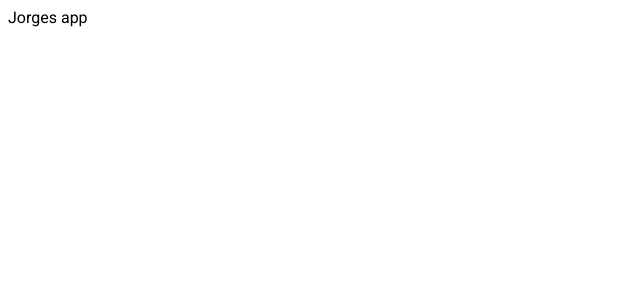
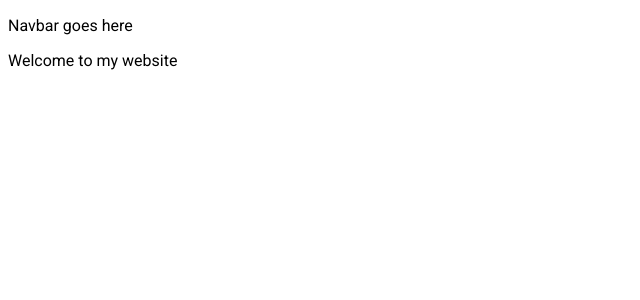
Before and after one commit to jorgebaralt/personal-website, a React (Create React App) app: page / in a window 1280 px wide. Shown: the top 300 px of the page, without its empty margins (0-640 px from the left). Built offline with nearby package versions, Linux system fonts and the light colour scheme.

Commit message:
React router dom added, working on navbar

```diff
--- a/src/App.js
+++ b/src/App.js
@@ -1,11 +1,17 @@
 import React, { Component } from 'react';
+import { Switch, Route } from 'react-router-dom';
+// JSX
 import Layout from './hoc/Layout/Layout';
+import Portfolio from './containers/Portfolio/Portfolio';
 
 class App extends Component {
 	render() {
 		return (
 			<Layout>
-				<div>Jorges app</div>
+				{/* decide what to render */}
+				<Switch>
+					<Route exact path="/" component={Portfolio} />
+				</Switch>
 			</Layout>
 		);
 	}
--- /dev/null
+++ b/src/containers/Navbar/Navbar.js
@@ -0,0 +1,14 @@
+import React from 'react';
+import { withRouter } from 'react-router-dom';
+
+class Navbar extends React.Component {
+	render() {
+		return (
+			<>
+				<p>Navbar goes here</p>
+			</>
+		);
+	}
+}
+
+export default withRouter(Navbar);
--- /dev/null
+++ b/src/containers/Portfolio/Portfolio.js
@@ -0,0 +1,10 @@
+import React from 'react';
+
+const Portfolio = () => {
+	return (
+		<>
+			<p>Welcome to my website</p>
+		</>
+	);
+};
+export default Portfolio;
--- a/src/contexts/ScreenSizeContext.js
+++ b/src/contexts/ScreenSizeContext.js
@@ -7,7 +7,7 @@
 import React from 'react';
 // Hooks
 import useIsMobile from '../hooks/useIsMobile';
-import useScreenSize from '../hooks/useScreenSize';
+import useGetScreenSize from '../hooks/useGetScreenSize';
 
 const Context = React.createContext();
 
@@ -15,7 +15,7 @@ export const ScreenSizeStore = (props) => {
 	// check if the device is a mobile phone, to apply pollyfil
 	const isMobile = useIsMobile();
 	// get the size of the screen
-	const { width, height } = useScreenSize();
+	const { width, height } = useGetScreenSize();
 
 	//return context
 	return (
--- a/src/hoc/Layout/Layout.js
+++ b/src/hoc/Layout/Layout.js
@@ -4,13 +4,14 @@ import { ScreenSizeStore } from '../../contexts/ScreenSizeContext';
 // CSS
 import classes from './Layout.module.css';
 // JSX
+import Navbar from '../../containers/Navbar/Navbar';
 //import navbar
 //import header,
 //import footer,
 const Layout = (props) => {
 	return (
 		<ScreenSizeStore>
-			{/* <Navbar /> */}
+			<Navbar />
 			<main className={classes.Layout}>{props.children}</main>
 		</ScreenSizeStore>
 	);
--- a/src/hooks/useScreenSize.js
+++ b/src/hooks/useGetScreenSize.js
@@ -4,7 +4,7 @@
 */
 import { useState, useEffect } from 'react';
 
-const useScreenSize = () => {
+const useGetScreenSize = () => {
 	const [width, setWidth] = useState(window.innerWidth);
 	const [height, setHeight] = useState(window.innerHeight);
 
@@ -22,4 +22,4 @@ const useScreenSize = () => {
 	return { width, height };
 };
 
-export default useScreenSize;
+export default useGetScreenSize;
--- a/src/index.js
+++ b/src/index.js
@@ -3,8 +3,15 @@ import ReactDOM from 'react-dom';
 import './index.css';
 import App from './App';
 import * as serviceWorker from './serviceWorker';
+// react router dom
+import { BrowserRouter } from 'react-router-dom';
 
-ReactDOM.render(<App />, document.getElementById('root'));
+ReactDOM.render(
+	<BrowserRouter>
+		<App />
+	</BrowserRouter>,
+	document.getElementById('root')
+);
 
 // If you want your app to work offline and load faster, you can change
 // unregister() to register() below. Note this comes with some pitfalls.
```
Also changed, not shown: src/containers/Navbar/Navbar.module.css (added), src/containers/Portfolio/Portfolio.module.css (added), src/logo.svg (deleted).
